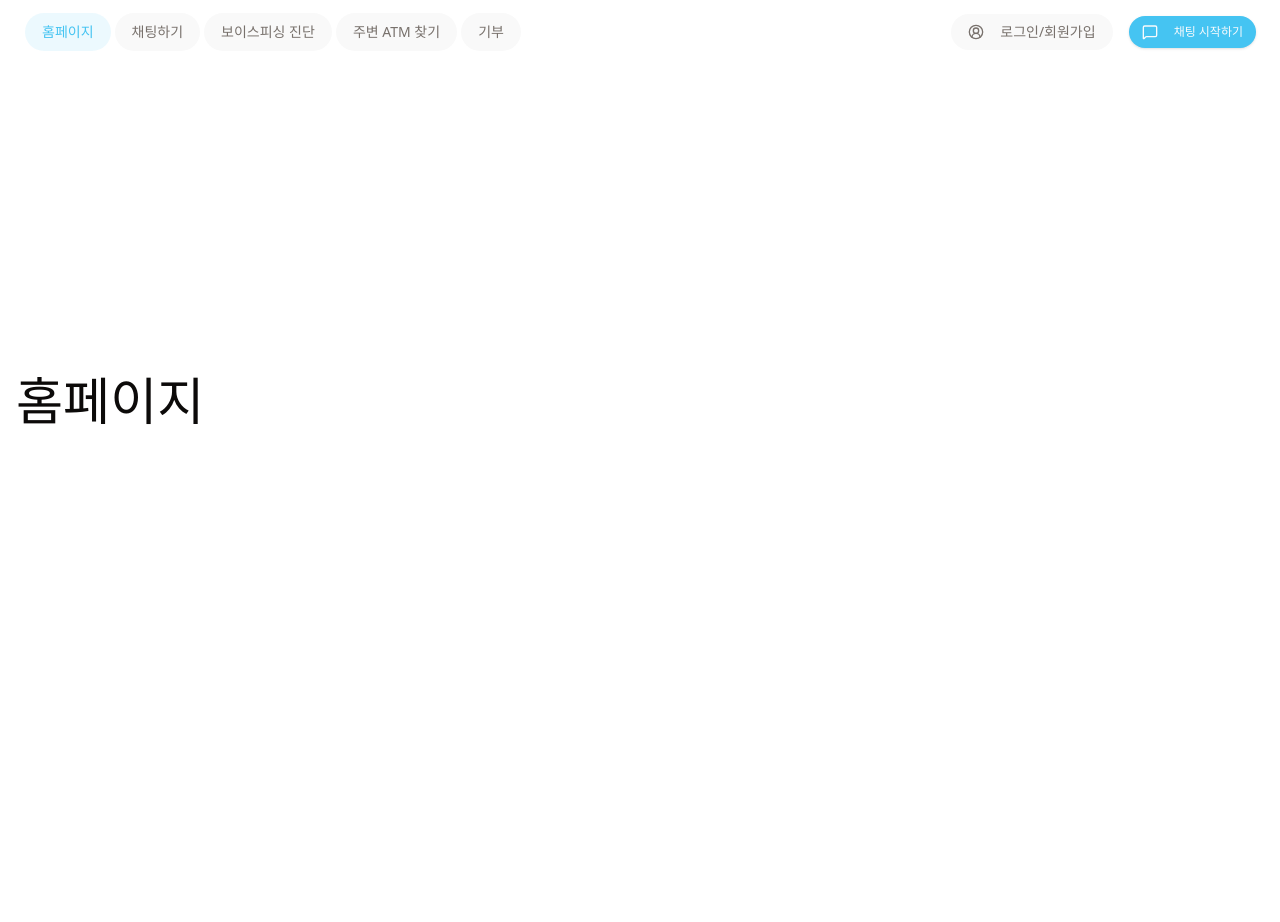
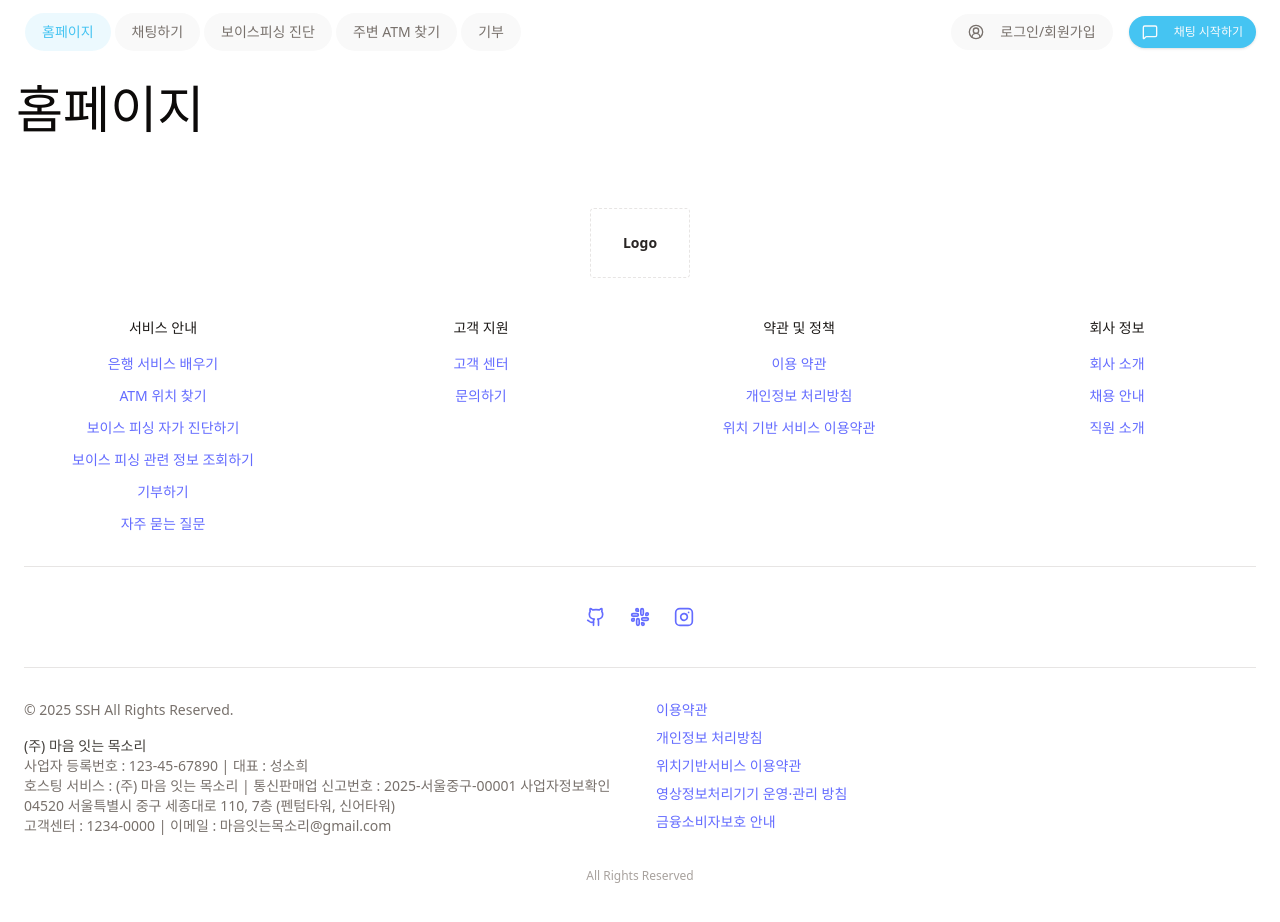
Before and after one commit to kb-hackathon-ssh/front, a React (Vite) app in the folder ssh/: page / in a window 1280 px wide. Shown: the top 922 px of the page. Before the commit the page ends 800 px from the top, so only its background shows below. Built offline with nearby package versions, Linux system fonts and the light colour scheme.

Commit message:
feat: 레이아웃 푸터 생성

```diff
--- a/ssh/package.json
+++ b/ssh/package.json
@@ -11,6 +11,7 @@
   },
   "dependencies": {
     "@radix-ui/react-menubar": "^1.1.16",
+    "@radix-ui/react-separator": "^1.1.7",
     "@radix-ui/react-slot": "^1.2.3",
     "class-variance-authority": "^0.7.1",
     "clsx": "^2.1.1",
--- /dev/null
+++ b/ssh/src/components/Layout/Footer/index.tsx
@@ -0,0 +1,158 @@
+import { Separator } from "@/components/ui/separator";
+import { Github, Slack, Instagram } from "lucide-react";
+
+type LinkItem = { label: string; href: string };
+type LinkGroup = { title: string; links: LinkItem[] };
+
+const linkGroups: LinkGroup[] = [
+  {
+    title: "서비스 안내",
+    links: [
+      { label: "은행 서비스 배우기", href: "#" },
+      { label: "ATM 위치 찾기", href: "#" },
+      { label: "보이스 피싱 자가 진단하기", href: "#" },
+      { label: "보이스 피싱 관련 정보 조회하기", href: "#" },
+      { label: "기부하기", href: "#" },
+      { label: "자주 묻는 질문", href: "#" },
+    ],
+  },
+  {
+    title: "고객 지원",
+    links: [
+      { label: "고객 센터", href: "#" },
+      { label: "문의하기", href: "#" },
+    ],
+  },
+  {
+    title: "약관 및 정책",
+    links: [
+      { label: "이용 약관", href: "#" },
+      { label: "개인정보 처리방침", href: "#" },
+      { label: "위치 기반 서비스 이용약관", href: "#" },
+    ],
+  },
+  {
+    title: "회사 정보",
+    links: [
+      { label: "회사 소개", href: "#" },
+      { label: "채용 안내", href: "#" },
+      { label: "직원 소개", href: "#" },
+    ],
+  },
+];
+
+export default function Footer() {
+  return (
+    <footer
+      className=" w-full max-w-screen-xl bg-white text-stone-700
+        mx-auto
+        justify-self-center self-center"
+    >
+      <div className="px-6 py-12">
+        <div className="mb-10 flex justify-center">
+          <div className="rounded border border-dashed px-8 py-6 text-sm font-semibold text-stone-800">
+            Logo
+          </div>
+        </div>
+
+        <div className="grid gap-10 text-center sm:grid-cols-2 lg:grid-cols-4">
+          {linkGroups.map((group) => (
+            <nav key={group.title}>
+              <h3 className="mb-4 text-sm font-semibold text-stone-900">
+                {group.title}
+              </h3>
+              <ul className="space-y-3 text-sm text-stone-600">
+                {group.links.map((link) => (
+                  <li key={link.label}>
+                    <a
+                      href={link.href}
+                      className="hover:text-stone-900 hover:underline"
+                    >
+                      {link.label}
+                    </a>
+                  </li>
+                ))}
+              </ul>
+            </nav>
+          ))}
+        </div>
+
+        <Separator className="my-8" />
+
+        <div className="flex items-center justify-center gap-6 py-2">
+          <a
+            aria-label="Github"
+            href="#"
+            className="transition hover:opacity-80"
+          >
+            <Github className="h-5 w-5" />
+          </a>
+          <a
+            aria-label="Slack"
+            href="#"
+            className="transition hover:opacity-80"
+          >
+            <Slack className="h-5 w-5" />
+          </a>
+          <a
+            aria-label="Instagram"
+            href="#"
+            className="transition hover:opacity-80"
+          >
+            <Instagram className="h-5 w-5" />
+          </a>
+        </div>
+
+        <Separator className="my-8" />
+
+        <div className="grid gap-8 md:grid-cols-2">
+          <div className="text-sm text-stone-500">
+            <p className="mb-4">© 2025 SSH All Rights Reserved.</p>
+            <p className="font-medium text-stone-700">(주) 마음 잇는 목소리</p>
+            <p>사업자 등록번호 : 123-45-67890 | 대표 : 성소희</p>
+            <p>
+              호스팅 서비스 : (주) 마음 잇는 목소리 | 통신판매업 신고번호 :
+              2025-서울중구-00001 사업자정보확인
+            </p>
+            <p>04520 서울특별시 중구 세종대로 110, 7층 (펜텀타워, 신어타워)</p>
+            <p>고객센터 : 1234-0000 | 이메일 : 마음잇는목소리@gmail.com</p>
+          </div>
+
+          <div className="text-sm text-stone-500">
+            <ul className="space-y-2">
+              <li>
+                <a href="#" className="hover:underline">
+                  이용약관
+                </a>
+              </li>
+              <li>
+                <a href="#" className="hover:underline">
+                  개인정보 처리방침
+                </a>
+              </li>
+              <li>
+                <a href="#" className="hover:underline">
+                  위치기반서비스 이용약관
+                </a>
+              </li>
+              <li>
+                <a href="#" className="hover:underline">
+                  영상정보처리기기 운영·관리 방침
+                </a>
+              </li>
+              <li>
+                <a href="#" className="hover:underline">
+                  금융소비자보호 안내
+                </a>
+              </li>
+            </ul>
+          </div>
+        </div>
+
+        <div className="mt-8 text-center text-xs text-stone-400">
+          All Rights Reserved
+        </div>
+      </div>
+    </footer>
+  );
+}
--- a/ssh/src/components/Layout/index.tsx
+++ b/ssh/src/components/Layout/index.tsx
@@ -1,13 +1,15 @@
 import { Outlet } from "react-router-dom";
 import Header from "@/components/Layout/Header";
+import Footer from "@/components/Layout/Footer";
 
 export default function RootLayout() {
   return (
     <>
       <Header />
-      <main className="mx-auto w-full max-w-screen-xl px-4 py-6">
+      <main className="mx-auto w-full max-w-screen-xl px-4 pt-20 pb-6 flex-1">
         <Outlet />
       </main>
+      <Footer />
     </>
   );
 }
--- /dev/null
+++ b/ssh/src/components/ui/separator.tsx
@@ -0,0 +1,29 @@
+import * as React from "react"
+import * as SeparatorPrimitive from "@radix-ui/react-separator"
+
+import { cn } from "@/lib/utils"
+
+const Separator = React.forwardRef<
+  React.ElementRef<typeof SeparatorPrimitive.Root>,
+  React.ComponentPropsWithoutRef<typeof SeparatorPrimitive.Root>
+>(
+  (
+    { className, orientation = "horizontal", decorative = true, ...props },
+    ref
+  ) => (
+    <SeparatorPrimitive.Root
+      ref={ref}
+      decorative={decorative}
+      orientation={orientation}
+      className={cn(
+        "shrink-0 bg-border",
+        orientation === "horizontal" ? "h-[1px] w-full" : "h-full w-[1px]",
+        className
+      )}
+      {...props}
+    />
+  )
+)
+Separator.displayName = SeparatorPrimitive.Root.displayName
+
+export { Separator }
--- a/ssh/src/index.css
+++ b/ssh/src/index.css
@@ -28,8 +28,7 @@ a:hover {
 
 body {
   margin: 0;
-  display: flex;
-  place-items: center;
+  display: block;
   min-width: 320px;
   min-height: 100vh;
 }
```
Also changed, not shown: 1 other file (tests, documents, lock files or other folders).
